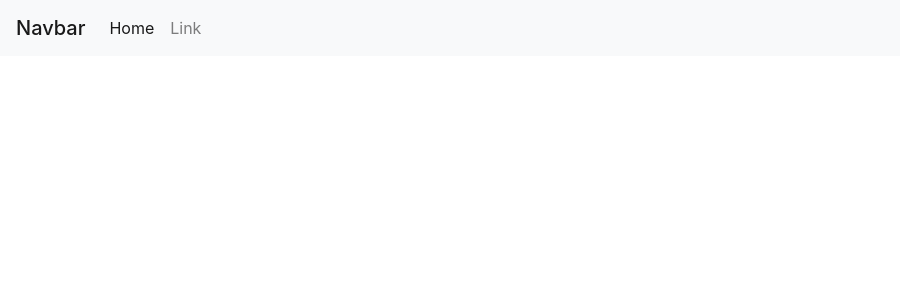
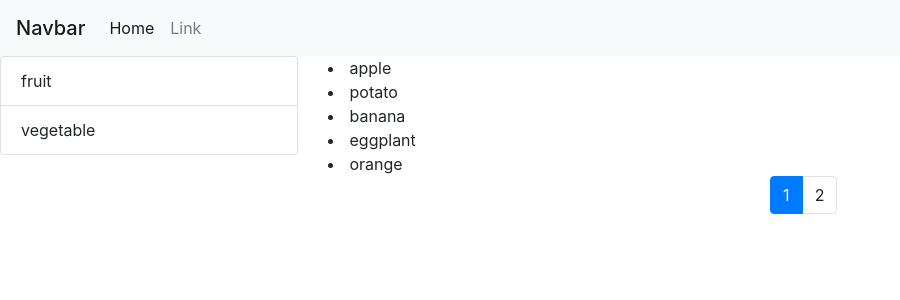
Before and after one commit to ShirleyXia330/react-oshop, a React (Create React App) app: page / in a window 1280 px wide. Shown: the top 300 px of the page, without its empty margins (0-900 px from the left). Built offline with nearby package versions, Linux system fonts and the light colour scheme.

Commit message:
Initializing the <Products>, <ListGroup> and <Pagination>

```diff
--- a/package.json
+++ b/package.json
@@ -4,6 +4,7 @@
   "private": true,
   "dependencies": {
     "bootstrap": "^4.1.3",
+    "lodash": "^4.17.11",
     "react": "^16.6.3",
     "react-dom": "^16.6.3",
     "react-scripts": "2.1.1"
--- a/src/App.js
+++ b/src/App.js
@@ -1,11 +1,17 @@
 import React, { Component } from "react";
 import "./App.css";
 
-import NavBar from "./components/navbar";
+import NavBar from "./components/navBar";
+import Products from "./components/products";
 
 class App extends Component {
   render() {
-    return <NavBar />;
+    return (
+      <React.Fragment>
+        <NavBar />
+        <Products />
+      </React.Fragment>
+    );
   }
 }
 
--- a/src/components/navbar.jsx
+++ b/src/components/navbar.jsx
@@ -23,7 +23,7 @@ const NavBar = () => {
           <ul className="navbar-nav mr-auto">
             <li className="nav-item active">
               <a className="nav-link" href="#">
-                Home <span class="sr-only">(current)</span>
+                Home <span className="sr-only">(current)</span>
               </a>
             </li>
             <li className="nav-item">
--- /dev/null
+++ b/src/components/products.jsx
@@ -0,0 +1,79 @@
+import React, { Component } from "react";
+
+import ListGroup from "./shared/listGroup";
+import Pagination from "./shared/pagination";
+
+import _ from "lodash";
+
+class Products extends Component {
+  state = {
+    products: [
+      { name: "apple", category: "fruit" },
+      { name: "potato", category: "vegetable" },
+      { name: "banana", category: "fruit" },
+      { name: "eggplant", category: "vegetable" },
+      { name: "orange", category: "fruit" },
+      { name: "pumpkin", category: "vegetable" },
+      { name: "pineapple", category: "fruit" },
+      { name: "corn", category: "vegetable" }
+    ],
+    categories: ["fruit", "vegetable"],
+    selectedCategory: "",
+    pageSize: 5,
+    selectedPage: 1
+  };
+
+  handleCategorySelect = category => {
+    this.setState({ selectedCategory: category });
+  };
+
+  handlePageSelect = page => {
+    this.setState({ selectedPage: page });
+  };
+
+  handlePaginate(pageSize, selectedPage, selectedProducts) {
+    const startIndex = pageSize * (selectedPage - 1);
+    return _(selectedProducts)
+      .slice(startIndex, startIndex + pageSize)
+      .value();
+  }
+
+  render() {
+    const selectedProducts = this.state.selectedCategory
+      ? this.state.products.filter(
+          p => p.category === this.state.selectedCategory
+        )
+      : this.state.products;
+
+    const paginatedProducts = this.handlePaginate(
+      this.state.pageSize,
+      this.state.selectedPage,
+      selectedProducts
+    );
+
+    return (
+      <div className="row">
+        <div className="col-3">
+          <ListGroup
+            categories={this.state.categories}
+            selectedCategory={this.state.selectedCategory}
+            onCategorySelect={this.handleCategorySelect}
+          />
+        </div>
+        <div className="col">
+          {paginatedProducts.map(p => (
+            <li key={p.name}>{p.name}</li>
+          ))}
+          <Pagination
+            productsCount={selectedProducts.length}
+            pageSize={this.state.pageSize}
+            selectedPage={this.state.selectedPage}
+            onPageSelect={this.handlePageSelect}
+          />
+        </div>
+      </div>
+    );
+  }
+}
+
+export default Products;
--- /dev/null
+++ b/src/components/shared/listGroup.jsx
@@ -0,0 +1,24 @@
+import React from "react";
+
+//Still could be   --Chapter5
+const ListGroup = ({ categories, selectedCategory, onCategorySelect }) => {
+  return (
+    <ul className="list-group">
+      {categories.map(category => (
+        <li
+          className={
+            category === selectedCategory
+              ? "list-group-item active"
+              : "list-group-item"
+          }
+          key={category}
+          onClick={() => onCategorySelect(category)}
+        >
+          {category}
+        </li>
+      ))}
+    </ul>
+  );
+};
+
+export default ListGroup;
--- /dev/null
+++ b/src/components/shared/pagination.jsx
@@ -0,0 +1,38 @@
+import React from "react";
+
+import _ from "lodash";
+
+const Pagination = ({
+  productsCount,
+  pageSize,
+  selectedPage,
+  onPageSelect
+}) => {
+  const pageCount = Math.ceil(productsCount / pageSize);
+  if (pageCount === 1) return null;
+  const pages = _.range(1, pageCount + 1);
+
+  return (
+    <nav>
+      <ul className="pagination justify-content-center">
+        {pages.map(page => (
+          <li
+            key={page}
+            className={page === selectedPage ? "page-item active" : "page-item"}
+          >
+            <a
+              className="page-link"
+              onClick={() => {
+                onPageSelect(page);
+              }}
+            >
+              {page}
+            </a>
+          </li>
+        ))}
+      </ul>
+    </nav>
+  );
+};
+
+export default Pagination;
```
Also changed, not shown: 2 other files (tests, documents, lock files or other folders).
